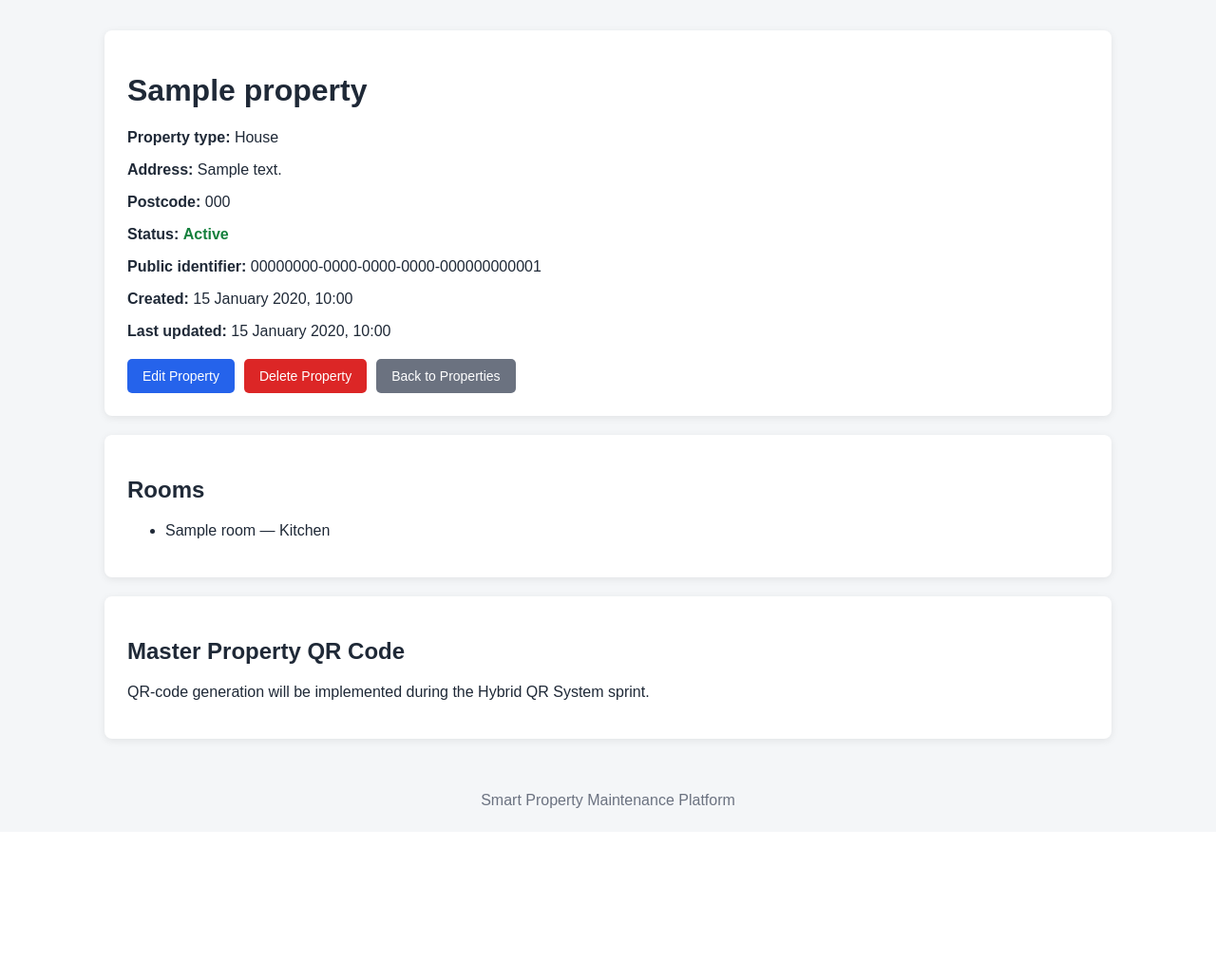
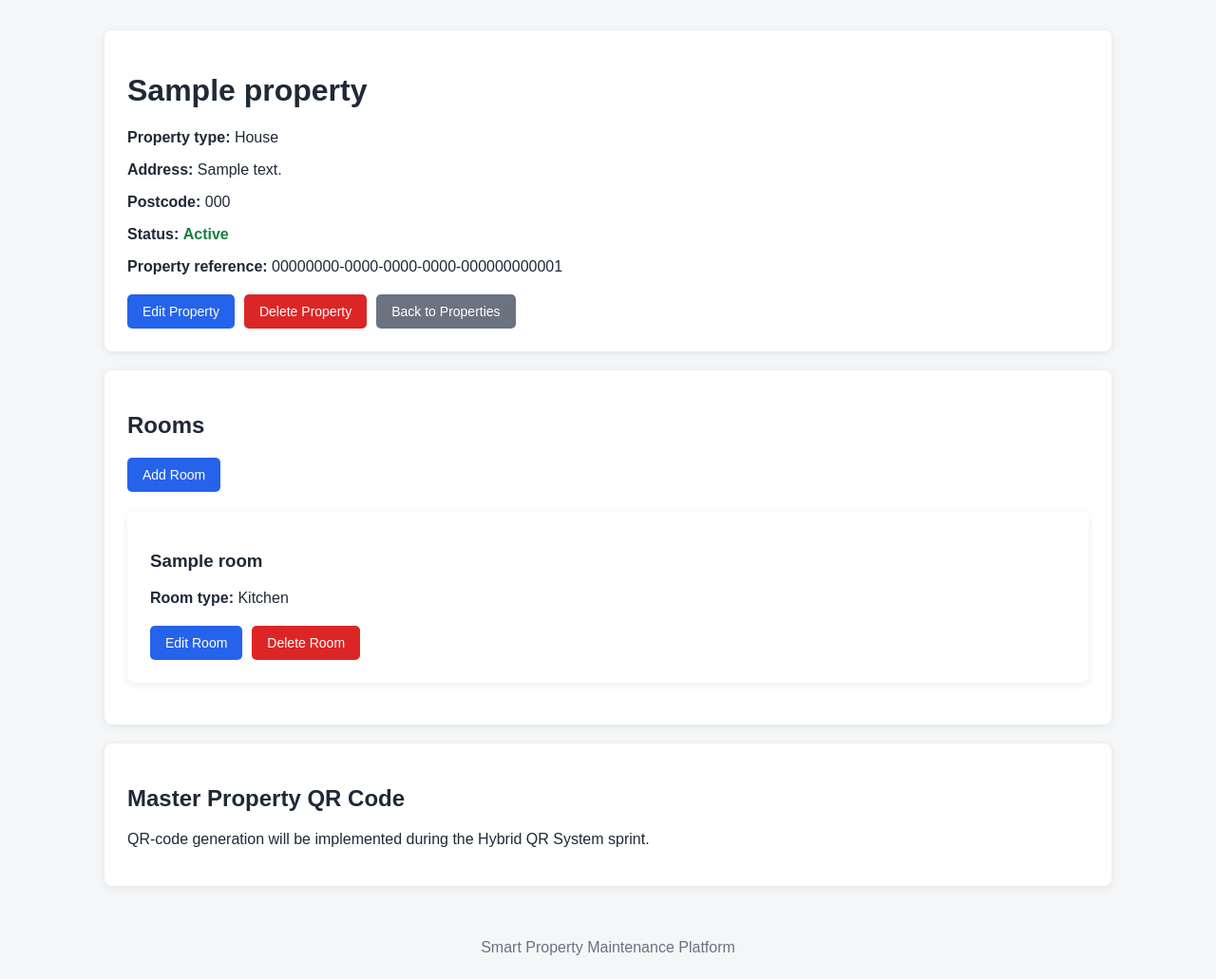
Before and after one commit to usamaio/smart-property-maintenance-cicd, a Django app: page /properties/00000000-0000-0000-0000-000000000001/ in a window 1280 px wide. Shown: the part 50-1081 px from the top of the page at 95% size. Before the commit the page ends 901 px from the top, so only its background shows below. Run offline with Django 5.2, Linux system fonts and the light colour scheme; a user stored in the database is signed in; tables that the repository leaves empty hold one stand-in row (values such as "Sample post").

Commit message:
feat(rooms): implement room CRUD functionality

```diff
--- a/apps/properties/forms.py
+++ b/apps/properties/forms.py
@@ -1,4 +1,5 @@
 from django import forms
+
 from .models import Property, Room
 
 
@@ -21,3 +22,7 @@ class RoomForm(forms.ModelForm):
             'name',
             'room_type',
         ]
+
+    def clean_name(self):
+        name = self.cleaned_data['name']
+        return name.strip()
--- a/apps/properties/templates/properties/property_detail.html
+++ b/apps/properties/templates/properties/property_detail.html
@@ -34,18 +34,8 @@
         </p>
 
         <p>
-            <strong>Public identifier:</strong>
+            <strong>Property reference:</strong>
             {{ property.public_id }}
-        </p>
-
-        <p>
-            <strong>Created:</strong>
-            {{ property.created_at|date:"d F Y, H:i" }}
-        </p>
-
-        <p>
-            <strong>Last updated:</strong>
-            {{ property.updated_at|date:"d F Y, H:i" }}
         </p>
 
         <div class="actions">
@@ -75,19 +65,46 @@
     <div class="card">
         <h2>Rooms</h2>
 
-        {% if property.rooms.all %}
-            <ul>
-                {% for room in property.rooms.all %}
-                    <li>
-                        {{ room.name }} —
-                        {{ room.get_room_type_display }}
-                    </li>
-                {% empty %}
-                    <li>No rooms have been added.</li>
+        <a
+            href="{% url 'properties:room_create' property.public_id %}"
+            class="button"
+        >
+            Add Room
+        </a>
+
+        {% if rooms %}
+            <div style="margin-top: 20px;">
+                {% for room in rooms %}
+                    <div class="card">
+                        <h3>{{ room.name }}</h3>
+
+                        <p>
+                            <strong>Room type:</strong>
+                            {{ room.get_room_type_display }}
+                        </p>
+
+                        <div class="actions">
+                            <a
+                                href="{% url 'properties:room_update' room.public_id %}"
+                                class="button"
+                            >
+                                Edit Room
+                            </a>
+
+                            <a
+                                href="{% url 'properties:room_delete' room.public_id %}"
+                                class="button button-danger"
+                            >
+                                Delete Room
+                            </a>
+                        </div>
+                    </div>
                 {% endfor %}
-            </ul>
+            </div>
         {% else %}
-            <p>No rooms have been added.</p>
+            <p style="margin-top: 20px;">
+                No rooms have been added to this property.
+            </p>
         {% endif %}
     </div>
 
--- a/apps/properties/urls.py
+++ b/apps/properties/urls.py
@@ -1,12 +1,51 @@
 from django.urls import path
+
 from . import views
+
 
 app_name = 'properties'
 
+
 urlpatterns = [
-    path('', views.property_list, name='property_list'),
-    path('add/', views.property_create, name='property_create'),
-    path('<uuid:public_id>/', views.property_detail, name='property_detail'),
-    path('<uuid:public_id>/edit/', views.property_update, name='property_update'),
-    path('<uuid:public_id>/delete/', views.property_delete, name='property_delete'),
+    path(
+        '',
+        views.property_list,
+        name='property_list'
+    ),
+    path(
+        'add/',
+        views.property_create,
+        name='property_create'
+    ),
+    path(
+        '<uuid:public_id>/',
+        views.property_detail,
+        name='property_detail'
+    ),
+    path(
+        '<uuid:public_id>/edit/',
+        views.property_update,
+        name='property_update'
+    ),
+    path(
+        '<uuid:public_id>/delete/',
+        views.property_delete,
+        name='property_delete'
+    ),
+
+    path(
+        '<uuid:property_public_id>/rooms/add/',
+        views.room_create,
+        name='room_create'
+    ),
+    path(
+        'rooms/<uuid:room_public_id>/edit/',
+        views.room_update,
+        name='room_update'
+    ),
+    path(
+        'rooms/<uuid:room_public_id>/delete/',
+        views.room_delete,
+        name='room_delete'
+    ),
 ]
--- a/apps/properties/views.py
+++ b/apps/properties/views.py
@@ -2,8 +2,8 @@ from django.contrib import messages
 from django.contrib.auth.decorators import login_required
 from django.shortcuts import get_object_or_404, redirect, render
 
-from .forms import PropertyForm
-from .models import Property
+from .forms import PropertyForm, RoomForm
+from .models import Property, Room
 
 
 @login_required
@@ -14,7 +14,11 @@ def property_list(request):
         'properties': properties,
     }
 
-    return render(request, 'properties/property_list.html', context)
+    return render(
+        request,
+        'properties/property_list.html',
+        context
+    )
 
 
 @login_required
@@ -25,11 +29,18 @@ def property_detail(request, public_id):
         owner=request.user
     )
 
+    rooms = property_obj.rooms.all()
+
     context = {
         'property': property_obj,
+        'rooms': rooms,
     }
 
-    return render(request, 'properties/property_detail.html', context)
+    return render(
+        request,
+        'properties/property_detail.html',
+        context
+    )
 
 
 @login_required
@@ -42,8 +53,15 @@ def property_create(request):
             property_obj.owner = request.user
             property_obj.save()
 
-            messages.success(request, 'Property created successfully.')
-            return redirect('properties:property_detail', public_id=property_obj.public_id)
+            messages.success(
+                request,
+                'Property created successfully.'
+            )
+
+            return redirect(
+                'properties:property_detail',
+                public_id=property_obj.public_id
+            )
     else:
         form = PropertyForm()
 
@@ -51,7 +69,11 @@ def property_create(request):
         'form': form,
     }
 
-    return render(request, 'properties/property_form.html', context)
+    return render(
+        request,
+        'properties/property_form.html',
+        context
+    )
 
 
 @login_required
@@ -63,12 +85,23 @@ def property_update(request, public_id):
     )
 
     if request.method == 'POST':
-        form = PropertyForm(request.POST, instance=property_obj)
+        form = PropertyForm(
+            request.POST,
+            instance=property_obj
+        )
 
         if form.is_valid():
             form.save()
-            messages.success(request, 'Property updated successfully.')
-            return redirect('properties:property_detail', public_id=property_obj.public_id)
+
+            messages.success(
+                request,
+                'Property updated successfully.'
+            )
+
+            return redirect(
+                'properties:property_detail',
+                public_id=property_obj.public_id
+            )
     else:
         form = PropertyForm(instance=property_obj)
 
@@ -77,7 +110,11 @@ def property_update(request, public_id):
         'property': property_obj,
     }
 
-    return render(request, 'properties/property_form.html', context)
+    return render(
+        request,
+        'properties/property_form.html',
+        context
+    )
 
 
 @login_required
@@ -90,11 +127,137 @@ def property_delete(request, public_id):
 
     if request.method == 'POST':
         property_obj.delete()
-        messages.success(request, 'Property deleted successfully.')
+
+        messages.success(
+            request,
+            'Property deleted successfully.'
+        )
+
         return redirect('properties:property_list')
 
     context = {
         'property': property_obj,
     }
 
-    return render(request, 'properties/property_confirm_delete.html', context)
+    return render(
+        request,
+        'properties/property_confirm_delete.html',
+        context
+    )
+
+
+@login_required
+def room_create(request, property_public_id):
+    property_obj = get_object_or_404(
+        Property,
+        public_id=property_public_id,
+        owner=request.user
+    )
+
+    if request.method == 'POST':
+        form = RoomForm(request.POST)
+
+        if form.is_valid():
+            room = form.save(commit=False)
+            room.property = property_obj
+            room.save()
+
+            messages.success(
+                request,
+                'Room added successfully.'
+            )
+
+            return redirect(
+                'properties:property_detail',
+                public_id=property_obj.public_id
+            )
+    else:
+        form = RoomForm()
+
+    context = {
+        'form': form,
+        'property': property_obj,
+    }
+
+    return render(
+        request,
+        'properties/room_form.html',
+        context
+    )
+
+
+@login_required
+def room_update(request, room_public_id):
+    room = get_object_or_404(
+        Room,
+        public_id=room_public_id,
+        property__owner=request.user
+    )
+
+    if request.method == 'POST':
+        form = RoomForm(
+            request.POST,
+            instance=room
+        )
+
+        if form.is_valid():
+            form.save()
+
+            messages.success(
+                request,
+                'Room updated successfully.'
+            )
+
+            return redirect(
+                'properties:property_detail',
+                public_id=room.property.public_id
+            )
+    else:
+        form = RoomForm(instance=room)
+
+    context = {
+        'form': form,
+        'property': room.property,
+        'room': room,
+    }
+
+    return render(
+        request,
+        'properties/room_form.html',
+        context
+    )
+
+
+@login_required
+def room_delete(request, room_public_id):
+    room = get_object_or_404(
+        Room,
+        public_id=room_public_id,
+        property__owner=request.user
+    )
+
+    property_public_id = room.property.public_id
+
+    if request.method == 'POST':
+        room.delete()
+
+        messages.success(
+            request,
+            'Room deleted successfully.'
+        )
+
+        return redirect(
+            'properties:property_detail',
+            public_id=property_public_id
+        )
+
+    context = {
+        'room': room,
+        'property': room.property,
+    }
+
+    return render(
+        request,
+        'properties/room_confirm_delete.html',
+        context
+    )
```
Also changed, not shown: apps/properties/templates/properties/room_confirm_delete.html (added, +40 -0 lines), apps/properties/templates/properties/room_form.html (added).
